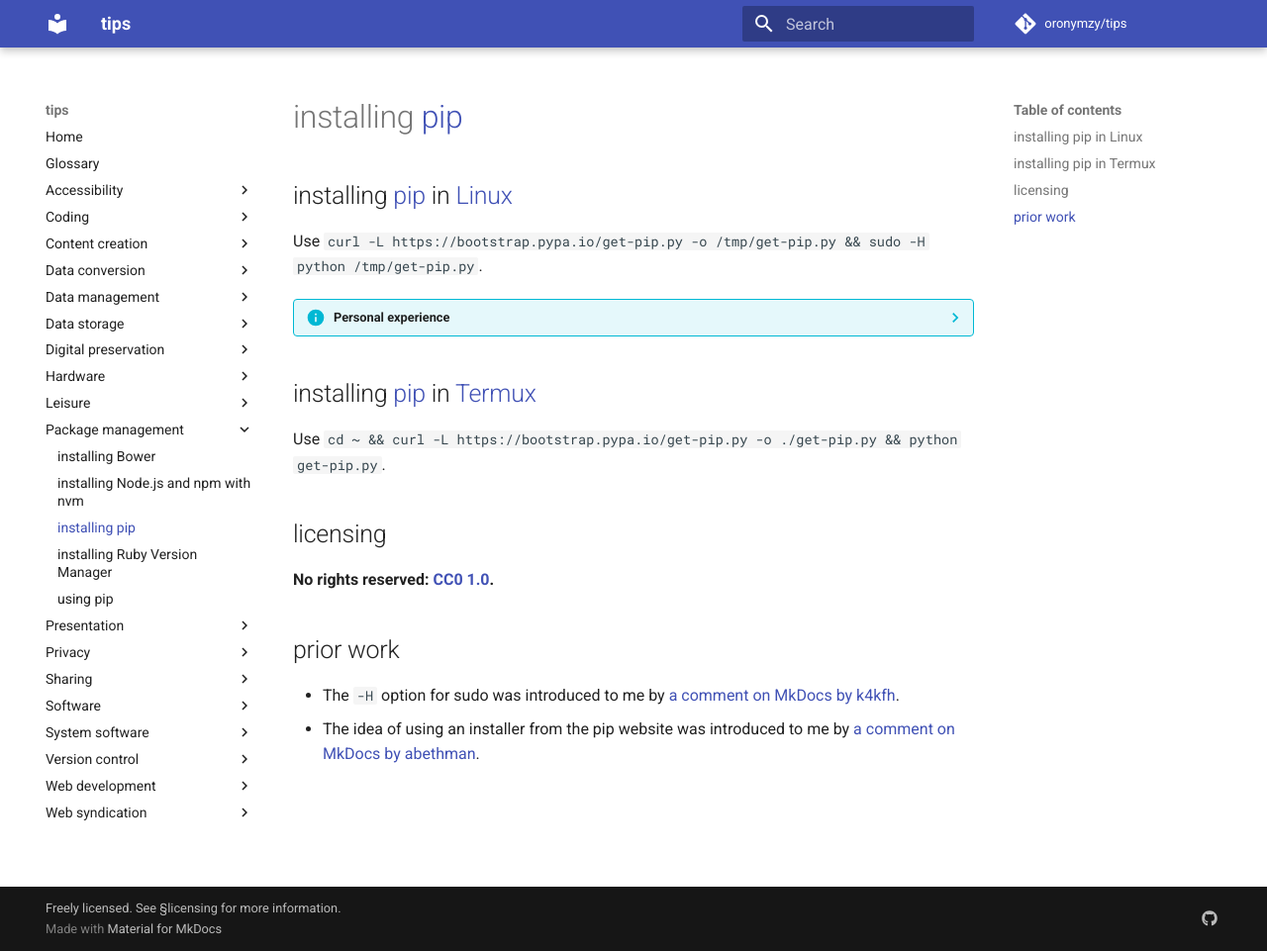
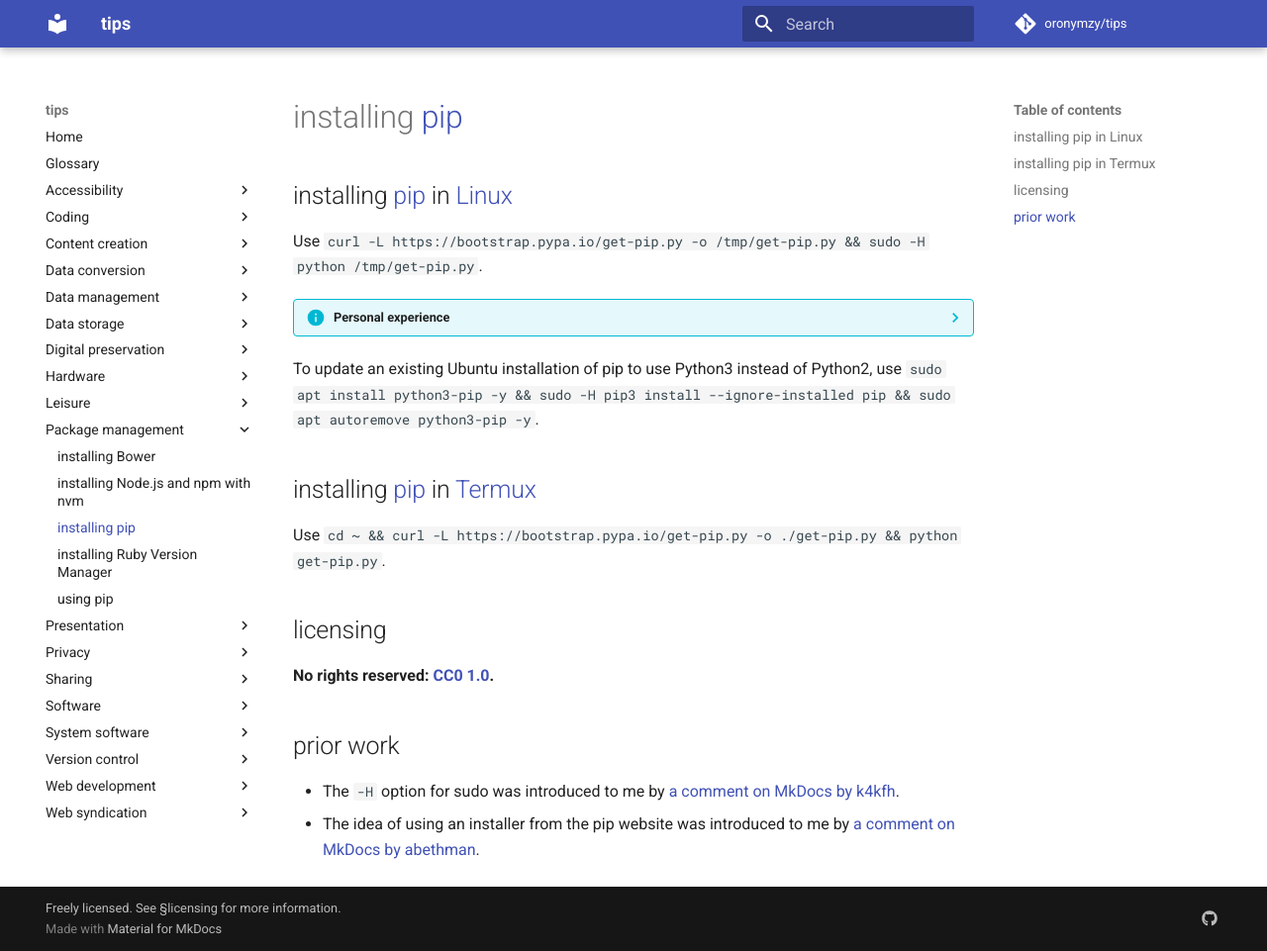
Before and after one commit to oronymzy/tips, an MkDocs documentation site: the page built from docs/instpip.md, in a window 1280 px wide and 961 px high. Shown: the whole window at 99% size. Built offline with MkDocs 1.6.1 and Material for MkDocs 9.7.7, drawn with Linux system fonts in a browser that asks for light colours; comment, search, counter and statistics services are not loaded.

Commit message:
Add instructional content involving pip
Add instructional content involving updating an existing Ubuntu
installation of pip to use Python3 instead of Python2.

```diff
--- a/docs/instpip.md
+++ b/docs/instpip.md
@@ -5,6 +5,8 @@ Use `curl -L https://bootstrap.pypa.io/get-pip.py -o /tmp/get-pip.py && sudo -H
 ??? info "Personal experience"
 
     Works on Slim running CentOS 7, Slim running Kubuntu 18.04, Slinky running Kubuntu 18.04, Snarky running Kubuntu 17.10, and Tabby running Kubuntu 18.04.
+
+To update an existing Ubuntu installation of pip to use Python3 instead of Python2, use `sudo apt install python3-pip -y && sudo -H pip3 install --ignore-installed pip && sudo apt autoremove python3-pip -y`.
 
 [Linux]: https://en.wikipedia.org/wiki/Linux
 
```
